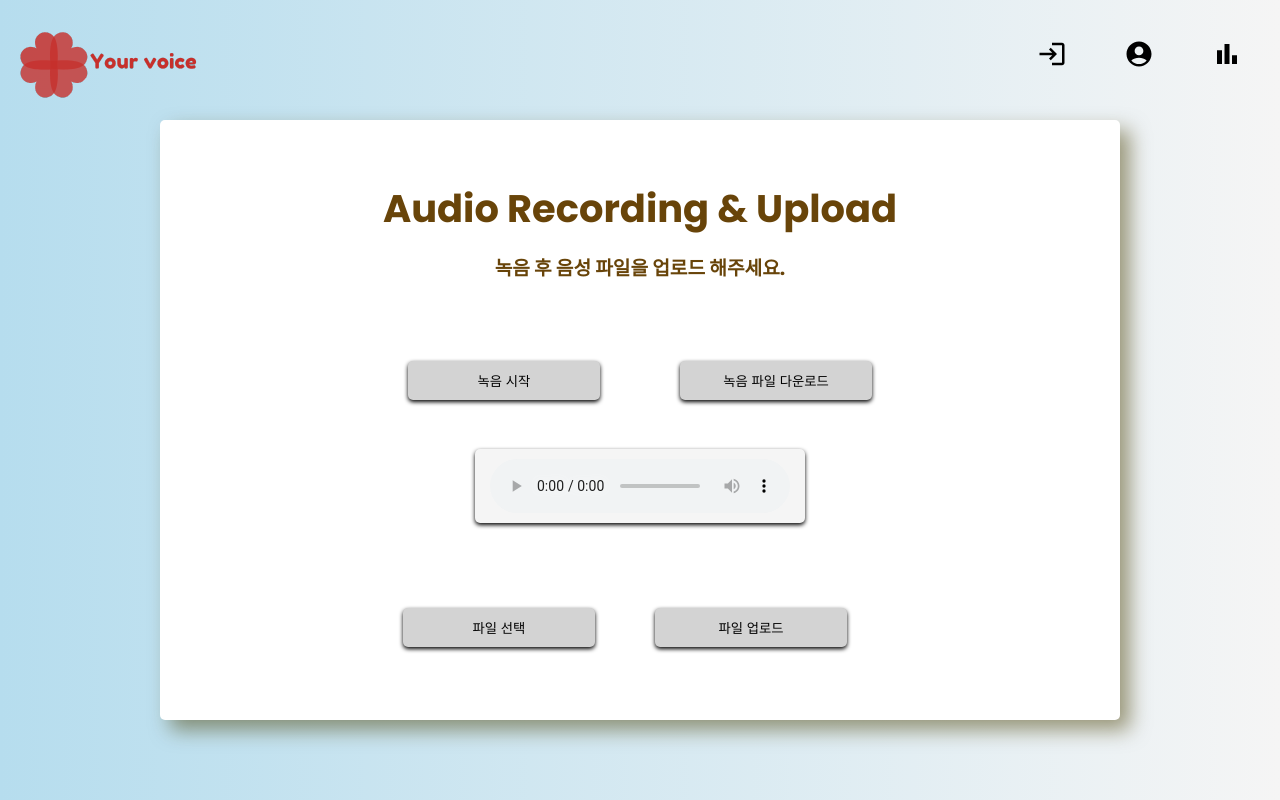
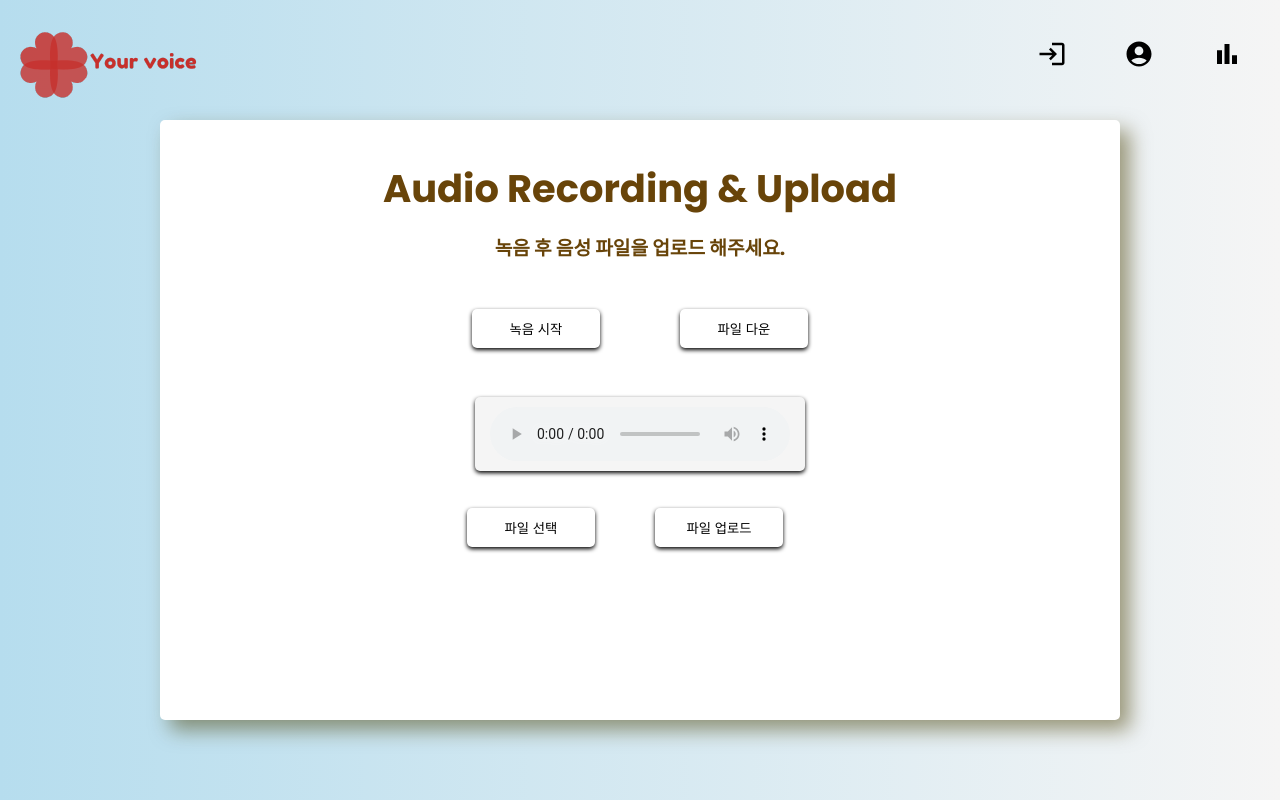
Before and after one commit to Soojong94/SilJeon, a React (Create React App) app in the folder your_voice/front/: page /coughUd in a window 1280 px wide. Built offline with nearby package versions, Linux system fonts and the light colour scheme.

Commit message:
호호 커밋

```diff
--- a/your_voice/front/src/upload2/bothload.css
+++ b/your_voice/front/src/upload2/bothload.css
@@ -22,7 +22,7 @@
 
     text-align: center;
     justify-content: center;
-    padding: 30px 0;
+    padding: 10px 0;
     margin-top: 40px;
 }
 
@@ -41,16 +41,16 @@
 
 .message {
     margin-top: 10px;
-    /* 메시지와 상단 내용 사이에 약간의 마진을 추가 */
+
     color: #6b5716;
-    /* 메시지 텍스트 색상 */
+
 }
 
 .record-container,
 .input-container {
 
-    margin-top: 5%;
-    /* 각 컨테이너 상단에 마진을 추가하여 구분 */
+
+
     justify-content: center;
     align-items: center;
     margin-bottom: 2%;
@@ -72,10 +72,12 @@
 .record-btn,
 .inputbtn,
 .btnUd {
+
+    color: rgb(104, 68, 9);
     text-align: center;
-    width: 15vw;
+    width: 10vw;
     margin: 30px;
-    background-color: lightgray;
+    background-color: transparent;
     color: black;
     border: none;
     border-radius: 5px;
--- a/your_voice/front/src/upload2/coughUd.jsx
+++ b/your_voice/front/src/upload2/coughUd.jsx
@@ -103,7 +103,7 @@ const CoughUd = () => {
                     <button className='record-btn' onClick={recording ? stopRecording : startRecording}>
                         {recording ? '녹음 중지' : '녹음 시작'}
                     </button>
-                    <button className='btnUd' onClick={downloadAudio} disabled={!audioBlob}>녹음 파일 다운로드</button>
+                    <button className='btnUd' onClick={downloadAudio} disabled={!audioBlob}>파일 다운</button>
                 </div>
                 <audio ref={audioRef} controls />
                 <div className="input-container">
```
